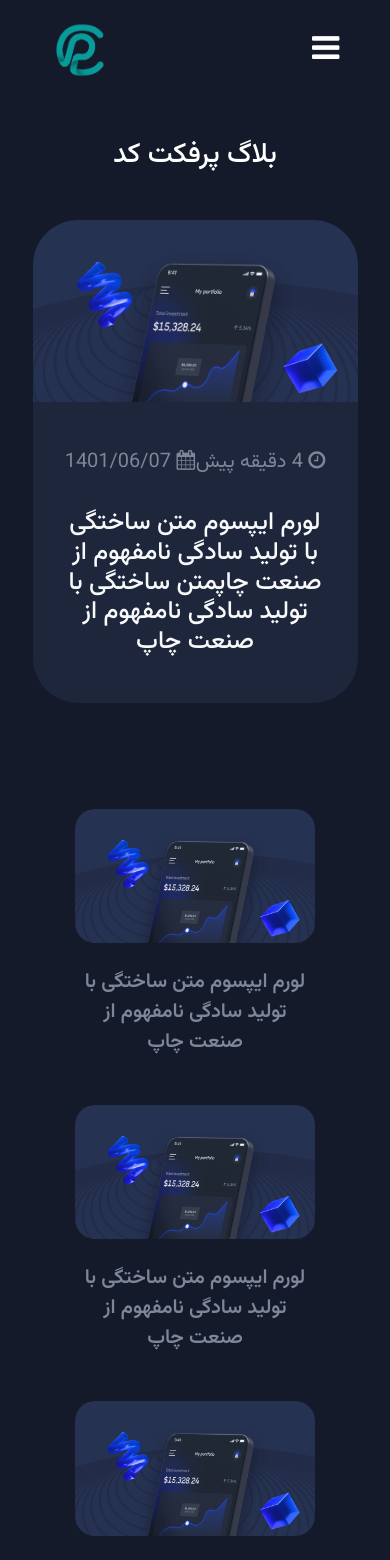
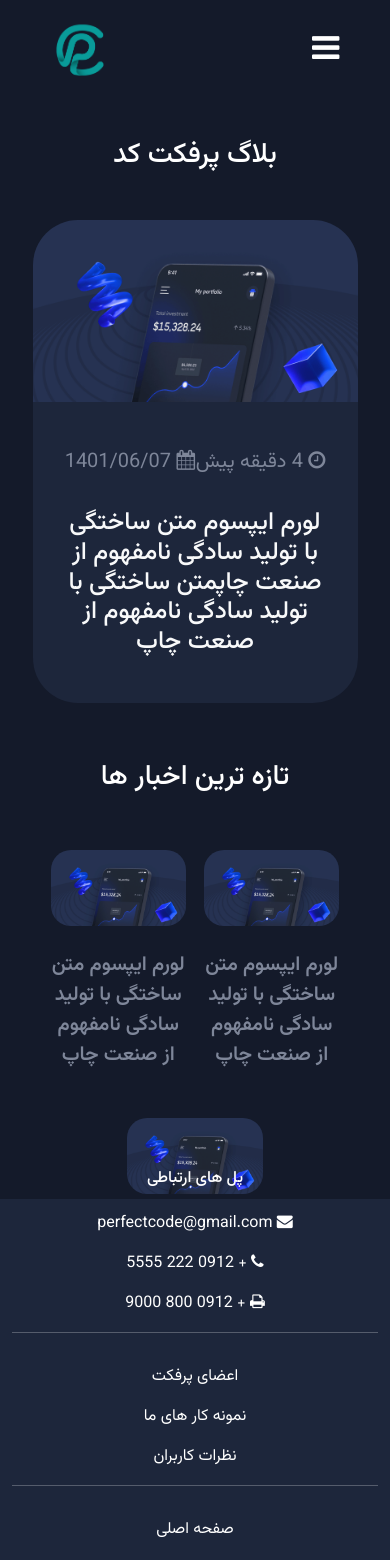
Before and after one commit to Amiraliansaripour/PerfectCodeNew, a React (Create React App) app: page /blog in a window 390 px wide. Shown: the top 1560 px of the page. Built offline with nearby package versions, Linux system fonts and the light colour scheme.

Commit message:
fixed responsive blogHero

```diff
--- a/src/components/blog/blogHero/BlogHero.jsx
+++ b/src/components/blog/blogHero/BlogHero.jsx
@@ -3,18 +3,19 @@ import './BlogHero.css'
 const BlogHero = () => {
   return (
     <section className='container content blog d-flex flex-column-reverse flex-lg-row justify-content-start align-items-start'>
-      <div className='col-10 col-xl-5 col-lg-5 mx-lg-auto mini-blog mt-5 mx-auto'>
-        <div className="mini-blog-item d-flex flex-column flex-md-row-reverse flex-sm-column flex-xl-row-reverse flex-lg-column justify-content-center mt-5 align-items-center ">
+      <div className='col-10 col-xl-5 col-lg-5 d-flex flex-row flex-wrap justify-content-evenly flex mx-lg-auto mini-blog mx-auto '>
+        <h1 className='mt-5 mt-lg-0'>تازه ترین اخبار ها</h1>
+        <div className="col-5 col-md-12 mini-blog-item d-flex flex-column flex-md-row-reverse flex-sm-column flex-xl-row-reverse flex-lg-column justify-content-center mt-5 align-items-center ">
           <img src="../assets/img/blog/mini1.png" width={240} className='img-fluid' alt="blog title" />
-          <strong className='px-5 text-center mt-xl-0 mt-4'>لورم ایپسوم متن ساختگی با تولید سادگی نامفهوم از صنعت چاپ</strong>
+          <strong className='px-0 px-md-4 text-center mt-xl-0 mt-lg-4 mt-4 mt-md-0'>لورم ایپسوم متن ساختگی با تولید سادگی نامفهوم از صنعت چاپ</strong>
         </div>
-        <div className="mini-blog-item d-flex flex-column flex-md-row-reverse flex-sm-column flex-xl-row-reverse flex-lg-column justify-content-center mt-5 align-items-center ">
+        <div className="col-5 col-md-12 mini-blog-item d-flex flex-column flex-md-row-reverse flex-sm-column flex-xl-row-reverse flex-lg-column justify-content-center mt-5 align-items-center ">
           <img src="../assets/img/blog/mini1.png" width={240} className='img-fluid' alt="blog title" />
-          <strong className='px-5 text-center mt-xl-0 mt-4'>لورم ایپسوم متن ساختگی با تولید سادگی نامفهوم از صنعت چاپ</strong>
+          <strong className='px-0 px-md-4 text-center mt-xl-0 mt-lg-4 mt-4 mt-md-0'>لورم ایپسوم متن ساختگی با تولید سادگی نامفهوم از صنعت چاپ</strong>
         </div>
-        <div className="mini-blog-item d-flex flex-column flex-md-row-reverse flex-sm-column flex-xl-row-reverse flex-lg-column justify-content-center mt-5 align-items-center ">
+        <div className="col-5 col-md-12 mini-blog-item d-flex flex-column flex-md-row-reverse flex-sm-column flex-xl-row-reverse flex-lg-column justify-content-center mt-5 align-items-center ">
           <img src="../assets/img/blog/mini1.png" width={240} className='img-fluid' alt="blog title" />
-          <strong className='px-5 text-center mt-xl-0 mt-4'>لورم ایپسوم متن ساختگی با تولید سادگی نامفهوم از صنعت چاپ</strong>
+          <strong className='px-0 px-md-4 text-center mt-xl-0 mt-lg-4 mt-4 mt-md-0'>لورم ایپسوم متن ساختگی با تولید سادگی نامفهوم از صنعت چاپ</strong>
         </div>
       </div>
       <div className='col-10 col-xl-6 col-lg-6 mx-lg-auto blog-post mx-auto'>
```
